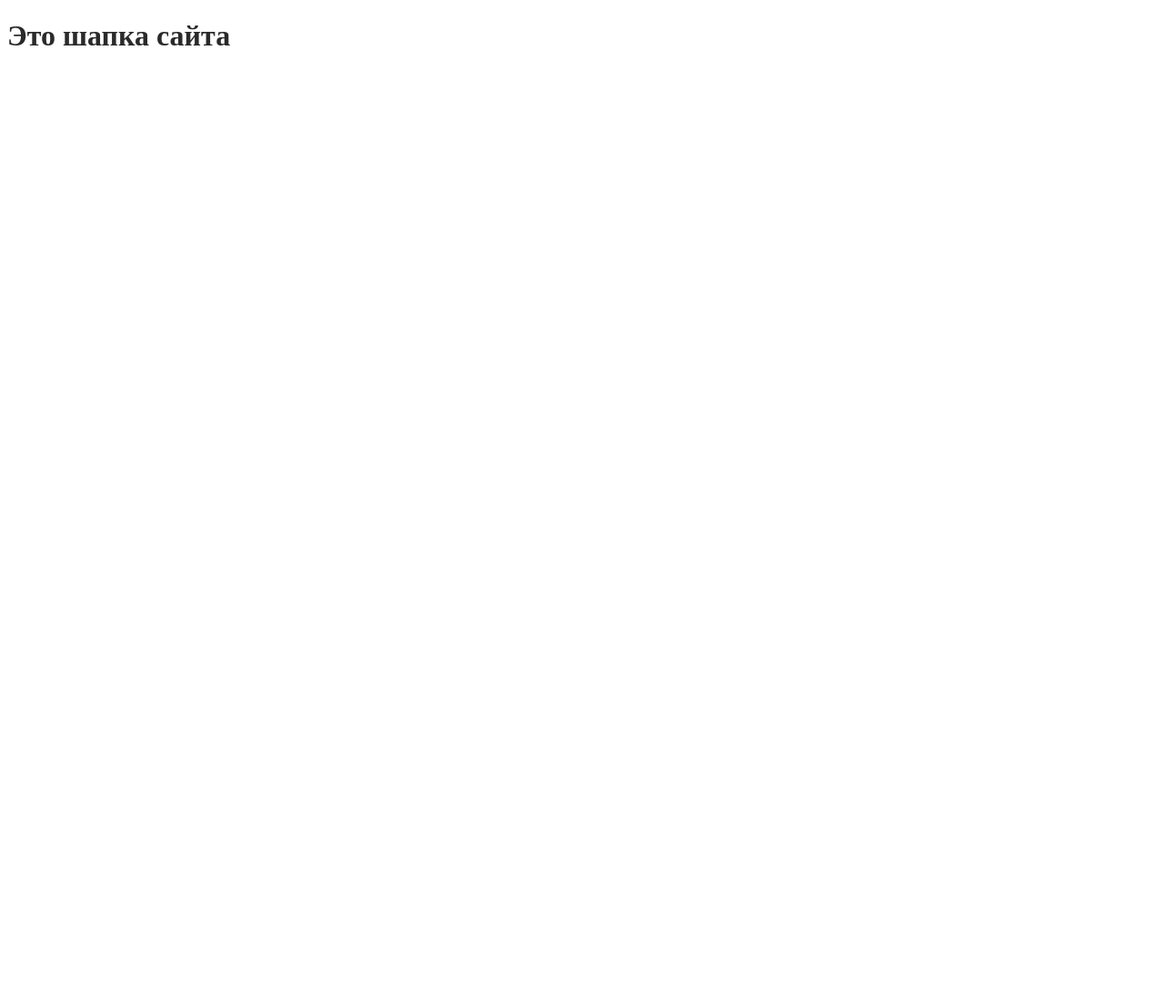
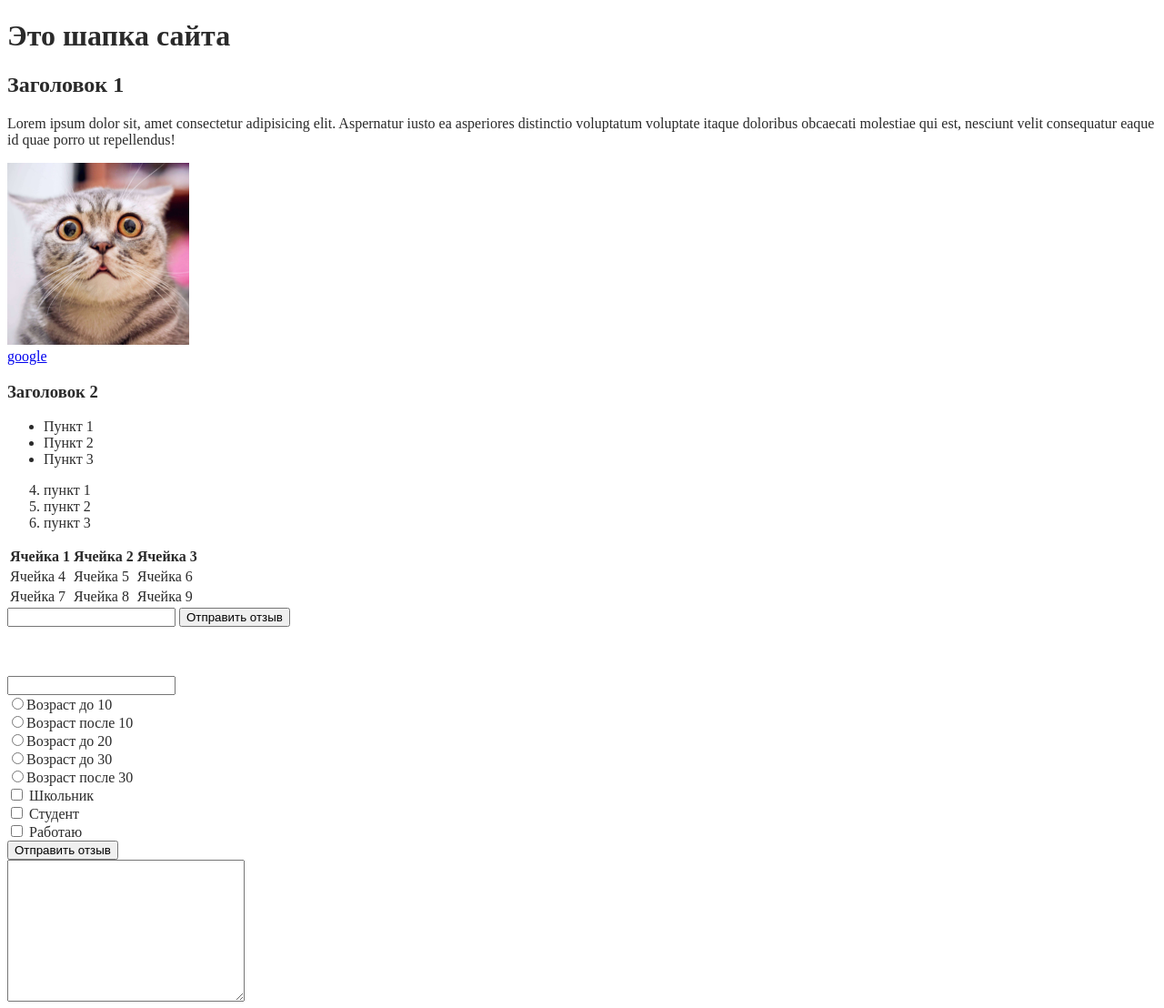
Before and after one commit to Vladymyr-Elys1um/github-tutorial, a plain HTML site: page index.html in a window 1280 px wide. Shown: the whole page at 91% size. Before the commit the page ends 800 px from the top, so only its background shows below. Drawn offline with Linux system fonts and the light colour scheme.

Commit message:
Добавляет разные теги HTML

```diff
--- a/index.html
+++ b/index.html
@@ -3,11 +3,136 @@
   <head>
     <meta charset="UTF-8" />
     <meta name="viewport" content="width=device-width, initial-scale=1.0" />
-    <title>Git rules!</title>
+    <title>Тестовая страница</title>
 
     <link rel="stylesheet" href="./css/style.css" />
   </head>
   <body>
     <h1>Это шапка сайта</h1>
+
+    <h2>Заголовок 1</h2>
+    <p>
+      Lorem ipsum dolor sit, amet consectetur adipisicing elit. Aspernatur iusto
+      ea asperiores distinctio voluptatum voluptate itaque doloribus obcaecati
+      molestiae qui est, nesciunt velit consequatur eaque id quae porro ut
+      repellendus!
+    </p>
+    <img
+      src="img/img1.jpg"
+      title="Вискас закончился???"
+      height="200"
+      alt="Удивлённый котЭ"
+    />
+
+    <div>
+      <a href="http://google.com" target="_blank">google</a>
+    </div>
+
+    <h3>Заголовок 2</h3>
+
+    <ul>
+      <li>Пункт 1</li>
+      <li>Пункт 2</li>
+      <li>Пункт 3</li>
+    </ul>
+
+    <ol start="4">
+      <li>пункт 1</li>
+      <li>пункт 2</li>
+      <li>пункт 3</li>
+    </ol>
+
+    <!-- tr - линия таблицы td - ячейка таблицы-->
+    <table title="Таблица 1">
+      <tr>
+        <th>Ячейка 1</th>
+        <th>Ячейка 2</th>
+        <th>Ячейка 3</th>
+      </tr>
+      <tr>
+        <td>Ячейка 4</td>
+        <td>Ячейка 5</td>
+        <td>Ячейка 6</td>
+      </tr>
+      <tr>
+        <td>Ячейка 7</td>
+        <td>Ячейка 8</td>
+        <td>Ячейка 9</td>
+      </tr>
+    </table>
+
+    <!-- форма для отправки информации-->
+    <form action="">
+      <!-- for entering text info-->
+      <input type="text" name="" id="" />
+      <!-- кнопка для отправки всейформы-->
+      <input type="submit" value="Отправить отзыв" />
+
+      <!--перенос строки, но его не исп для переноса строки,
+         для этого есть ксс инструменты-->
+      <br />
+      <br />
+      <br />
+      <br />
+    </form>
+
+    <!--круглые кнопки для выбора вариантов-->
+    <form action="">
+      <input type="text" name="feedback" id="" />
+
+      <div>
+        <input type="radio" name="age" id="" /><span>Возраст до 10</span>
+      </div>
+      <div>
+        <input type="radio" name="age" id="" /><span>Возраст после 10</span>
+      </div>
+      <div>
+        <input type="radio" name="age" id="" /><span>Возраст до 20</span>
+      </div>
+      <div>
+        <input type="radio" name="age" id="" /><span>Возраст до 30</span>
+      </div>
+      <div>
+        <input type="radio" name="age" id="" /><span>Возраст после 30</span>
+      </div>
+
+      <div>
+        <input type="checkbox" name="" id="school-boy" />
+        <label for="school-boy">Школьник</label>
+      </div>
+      <div>
+        <input type="checkbox" name="" id="student" />
+        <label for="student">Студент</label>
+      </div>
+      <div>
+        <input type="checkbox" name="" id="worker" />
+        <label for="worker">Работаю</label>
+      </div>
+
+      <!-- input type radio выбрать можно варинат только один,
+      а input type checkbox можно выбрать много вариантов
+      label нужен для того, что бы при клике на текст поля, импунт выбирался
+      (без импута нужно жать именно на ячейку выбора),
+      но для этого нужно выбрать айди интупа и for лейбела одинаковыми -->
+
+      <input type="submit" value="Отправить отзыв" />
+    </form>
+
+    <form action="">
+      <!-- тег для ввода большого текста -->
+      <textarea name="" id="" cols="30" rows="10"></textarea>
+    </form>
+
+    <!-- тег скрипт используют для :
+    1) можно открыть и закрыть тег, а внутри прописать JavaScript код в ХТМЛ
+    2) можно подключить файл джаваскрипт указав путь-->
+
+    <!-- закоментил, что бы не мешало
+      <script>
+      alert("Это тестовый alert, не пугайся");
+    </script>
+  -->
+
+    <script src="prettierrc.json"></script>
   </body>
 </html>
```
Also changed, not shown: img/img1.jpg (added).
